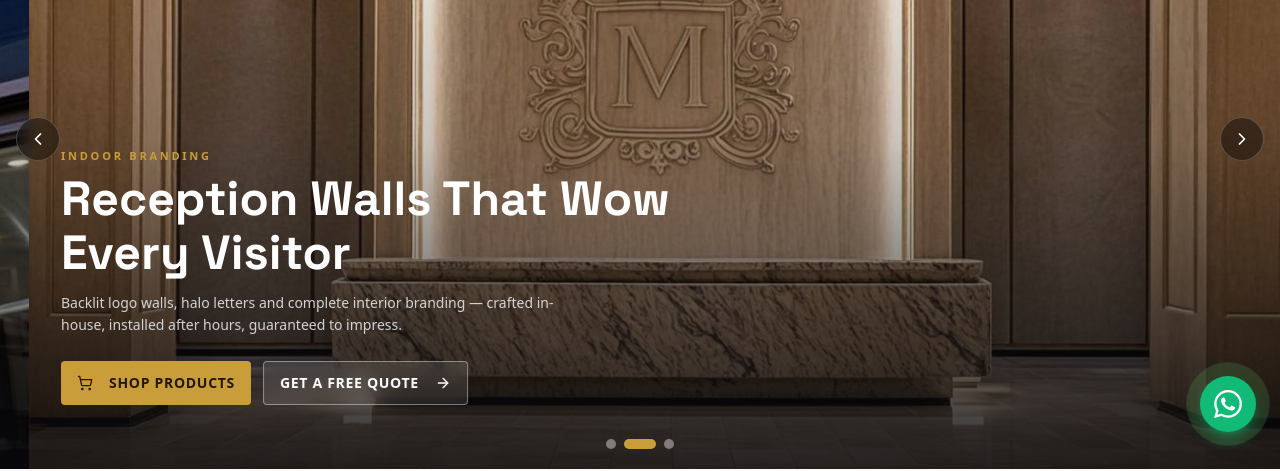
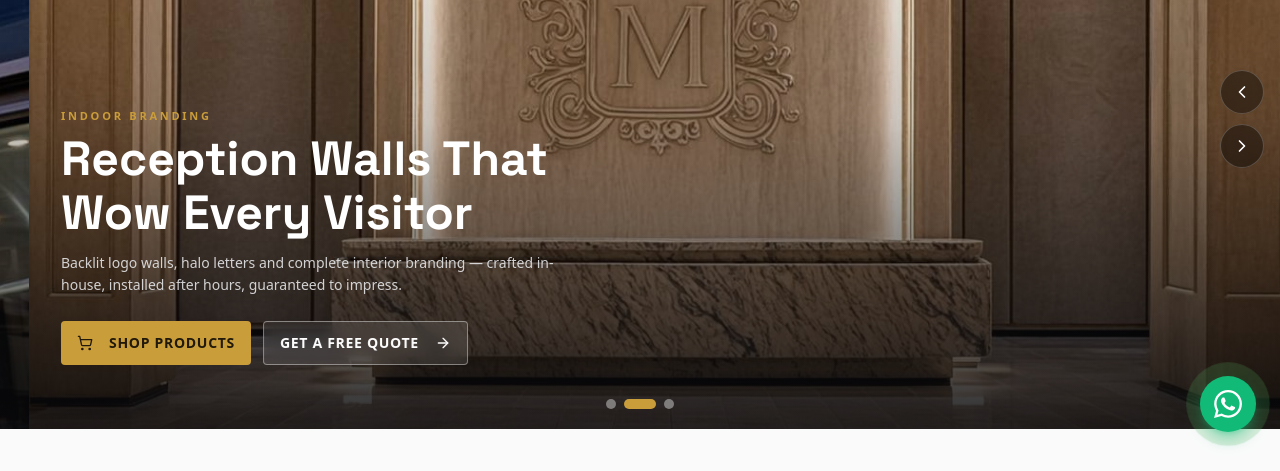
Before and after one commit to faizanshakeel020-ui/Madni-Advertiser-Webste, a Next.js app: page / in a window 1280 px wide. Shown: the part 344-815 px from the top of the page. Built offline with nearby package versions, Linux system fonts and the light colour scheme; no server answers; the database is empty.

Commit message:
be6fb71c-a028-4473-82fd-4c81ada8219f

```diff
--- a/src/components/views/home-view.tsx
+++ b/src/components/views/home-view.tsx
@@ -100,7 +100,8 @@ export function HomeView() {
           <div className="flex">
             {SLIDES.map((slide, i) => (
               <div key={i} className="relative min-w-0 flex-[0_0_100%]">
-                <div className="relative h-[460px] w-full sm:h-[560px] lg:h-[660px]">
+                {/* hero fills the open viewport (minus header bars) so the caption is always readable on load */}
+                <div className="relative h-[calc(100svh-128px)] min-h-[400px] max-h-[620px] w-full sm:h-[calc(100svh-144px)] lg:h-[calc(100svh-152px)]">
                   <img
                     src={slide.image}
                     alt={slide.title}
@@ -113,9 +114,9 @@ export function HomeView() {
                     className="absolute inset-0 bg-gradient-to-t from-zinc-950/85 via-zinc-950/20 to-transparent"
                     aria-hidden="true"
                   />
-                  {/* caption — bottom left */}
+                  {/* caption — bottom left, padded clear of the right-edge arrows */}
                   <div className="container-site absolute inset-x-0 bottom-0">
-                    <div className="max-w-2xl pb-14 sm:pb-16">
+                    <div className="max-w-2xl pb-14 pr-14 sm:pb-16 sm:pr-20">
                       <p className="text-[11px] font-bold uppercase tracking-[0.25em] text-primary">
                         {slide.eyebrow}
                       </p>
@@ -152,21 +153,23 @@ export function HomeView() {
           </div>
         </div>
 
-        {/* circular translucent arrows — visible on all screens */}
+        {/* circular translucent arrows — stacked on the right edge so they never overlap the caption at any hero height */}
+        <div className="absolute right-4 top-1/2 flex -translate-y-1/2 flex-col gap-2.5">
           <button
             onClick={() => embla?.scrollPrev()}
-          className="absolute left-4 top-1/2 flex h-10 w-10 -translate-y-1/2 items-center justify-center rounded-full border border-white/20 bg-black/40 text-white backdrop-blur transition-colors hover:bg-black/60 md:h-11 md:w-11"
+            className="flex h-10 w-10 items-center justify-center rounded-full border border-white/20 bg-black/40 text-white backdrop-blur transition-colors hover:bg-black/60 md:h-11 md:w-11"
             aria-label="Previous slide"
           >
             <ChevronLeft className="h-5 w-5" aria-hidden="true" />
           </button>
           <button
             onClick={() => embla?.scrollNext()}
-          className="absolute right-4 top-1/2 flex h-10 w-10 -translate-y-1/2 items-center justify-center rounded-full border border-white/20 bg-black/40 text-white backdrop-blur transition-colors hover:bg-black/60 md:h-11 md:w-11"
+            className="flex h-10 w-10 items-center justify-center rounded-full border border-white/20 bg-black/40 text-white backdrop-blur transition-colors hover:bg-black/60 md:h-11 md:w-11"
             aria-label="Next slide"
           >
             <ChevronRight className="h-5 w-5" aria-hidden="true" />
           </button>
+        </div>
         <div className="absolute bottom-5 left-1/2 flex -translate-x-1/2 gap-2" role="tablist" aria-label="Slides">
           {SLIDES.map((_, i) => (
             <button
```
Also changed, not shown: 1 other file (tests, documents, lock files or other folders). Lines whose indentation alone changed are shown as unchanged.
